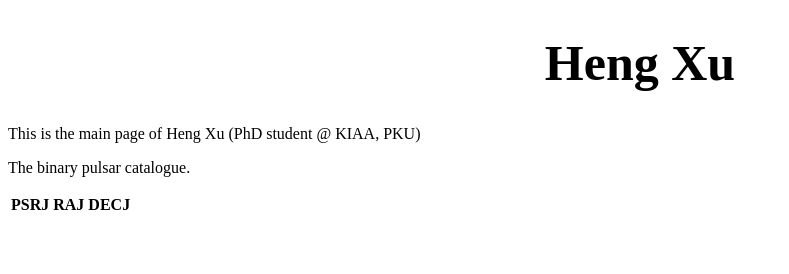
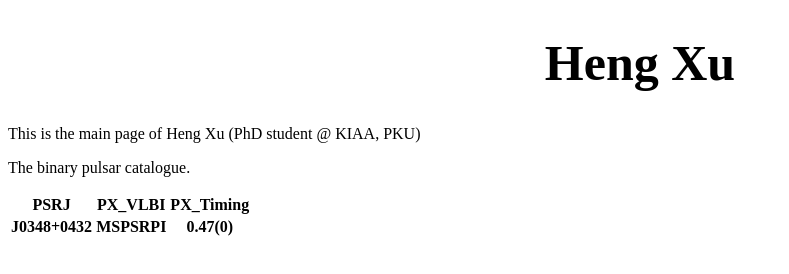
Before and after one commit to xuhengdada/xuhengdada.github.io, a plain HTML site: page index.html in a window 1280 px wide. Shown: the whole page, without its empty margins (0-789 px from the left). Drawn offline with Linux system fonts and the light colour scheme.

Commit message:
add new files

```diff
--- a/index.html
+++ b/index.html
@@ -29,8 +29,13 @@
 	<table>
 		<tr>
 			<th>PSRJ</th>
-			<th>RAJ</th>
-			<th>DECJ</th>
+			<th>PX_VLBI</th>
+			<th>PX_Timing</th>
+		</tr>
+		<tr>
+			<th>J0348+0432</th>
+			<th>MSPSRPI</th>
+			<th>0.47(0)</th>
 		</tr>
 	</table>
 </body>
```
